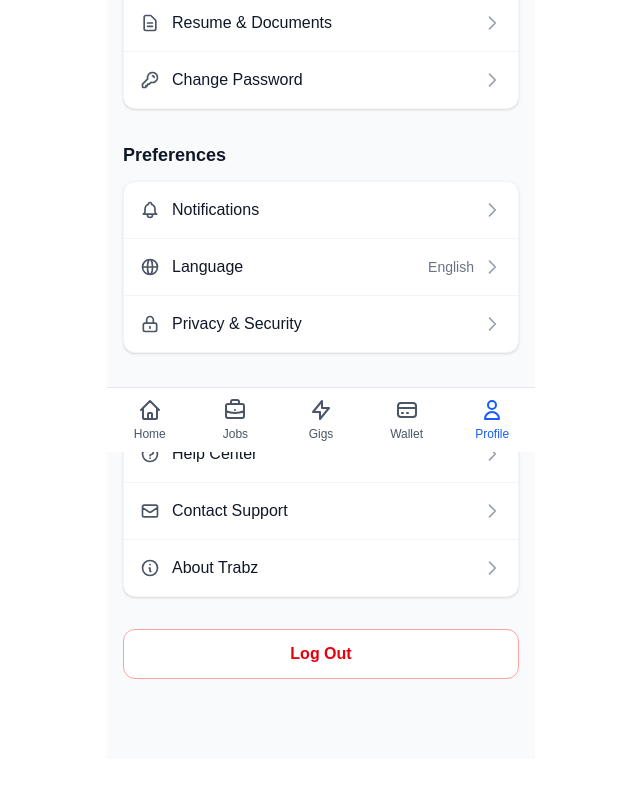
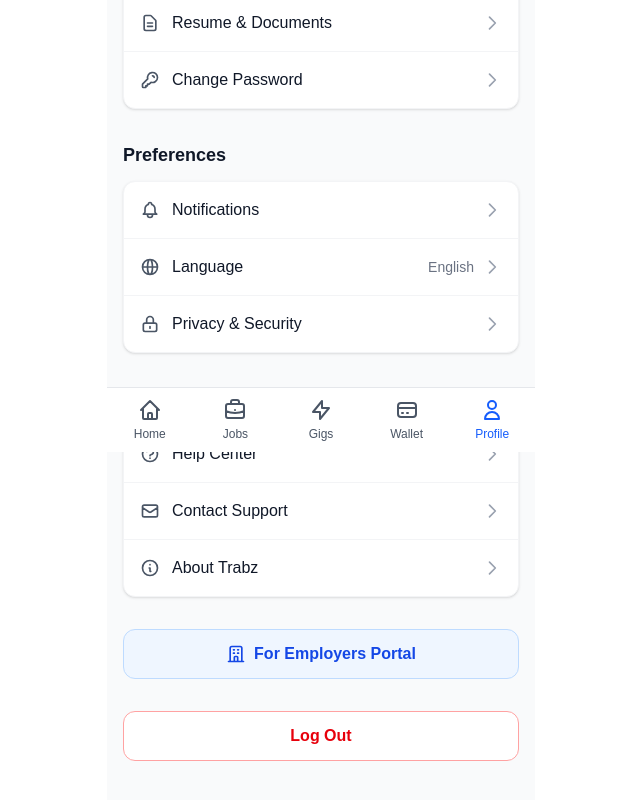
Before and after one commit to newmachinesph/trabz-pwa, a Next.js app: page /profile in a window 1280 px wide. Shown: the part 348-1148 px from the top of the page, without its empty margins (319-959 px from the left). Built offline with nearby package versions, Linux system fonts and the light colour scheme.

Commit message:
feat: update

```diff
--- a/app/profile/page.tsx
+++ b/app/profile/page.tsx
@@ -155,7 +155,7 @@ export default function Profile() {
             </svg>
           </button>
 
-          <button className="w-full flex items-center justify-between p-4 hover:bg-gray-50">
+          <a href="https://trabz.ph/about" className="w-full flex items-center justify-between p-4 hover:bg-gray-50">
             <div className="flex items-center space-x-3">
               <svg className="w-5 h-5 text-gray-600" fill="none" stroke="currentColor" viewBox="0 0 24 24">
                 <path strokeLinecap="round" strokeLinejoin="round" strokeWidth={2} d="M13 16h-1v-4h-1m1-4h.01M21 12a9 9 0 11-18 0 9 9 0 0118 0z" />
@@ -165,8 +165,21 @@ export default function Profile() {
             <svg className="w-5 h-5 text-gray-400" fill="none" stroke="currentColor" viewBox="0 0 24 24">
               <path strokeLinecap="round" strokeLinejoin="round" strokeWidth={2} d="M9 5l7 7-7 7" />
             </svg>
-          </button>
+          </a>
         </div>
+      </div>
+
+      {/* For Employers */}
+      <div className="p-4">
+        <a
+          href="https://portal.trabz.ph"
+          className="w-full flex items-center justify-center space-x-2 bg-blue-50 border border-blue-200 text-blue-700 py-3 rounded-xl font-semibold hover:bg-blue-100 transition-colors"
+        >
+          <svg className="w-5 h-5" fill="none" stroke="currentColor" viewBox="0 0 24 24">
+            <path strokeLinecap="round" strokeLinejoin="round" strokeWidth={2} d="M19 21V5a2 2 0 00-2-2H7a2 2 0 00-2 2v16m14 0h2m-2 0h-5m-9 0H3m2 0h5M9 7h1m-1 4h1m4-4h1m-1 4h1m-5 10v-5a1 1 0 011-1h2a1 1 0 011 1v5m-4 0h4" />
+          </svg>
+          <span>For Employers Portal</span>
+        </a>
       </div>
 
       {/* Logout */}
```
